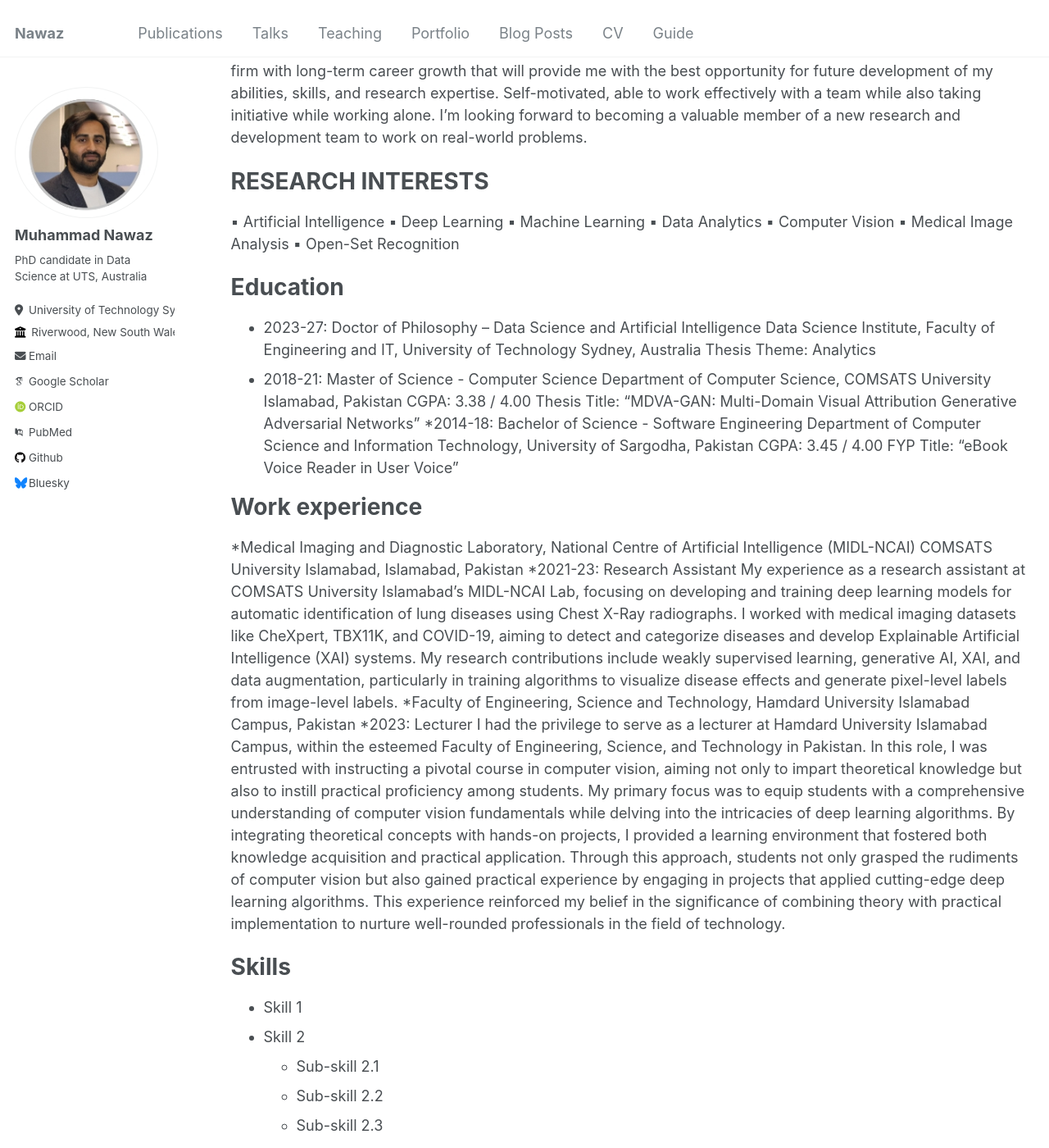
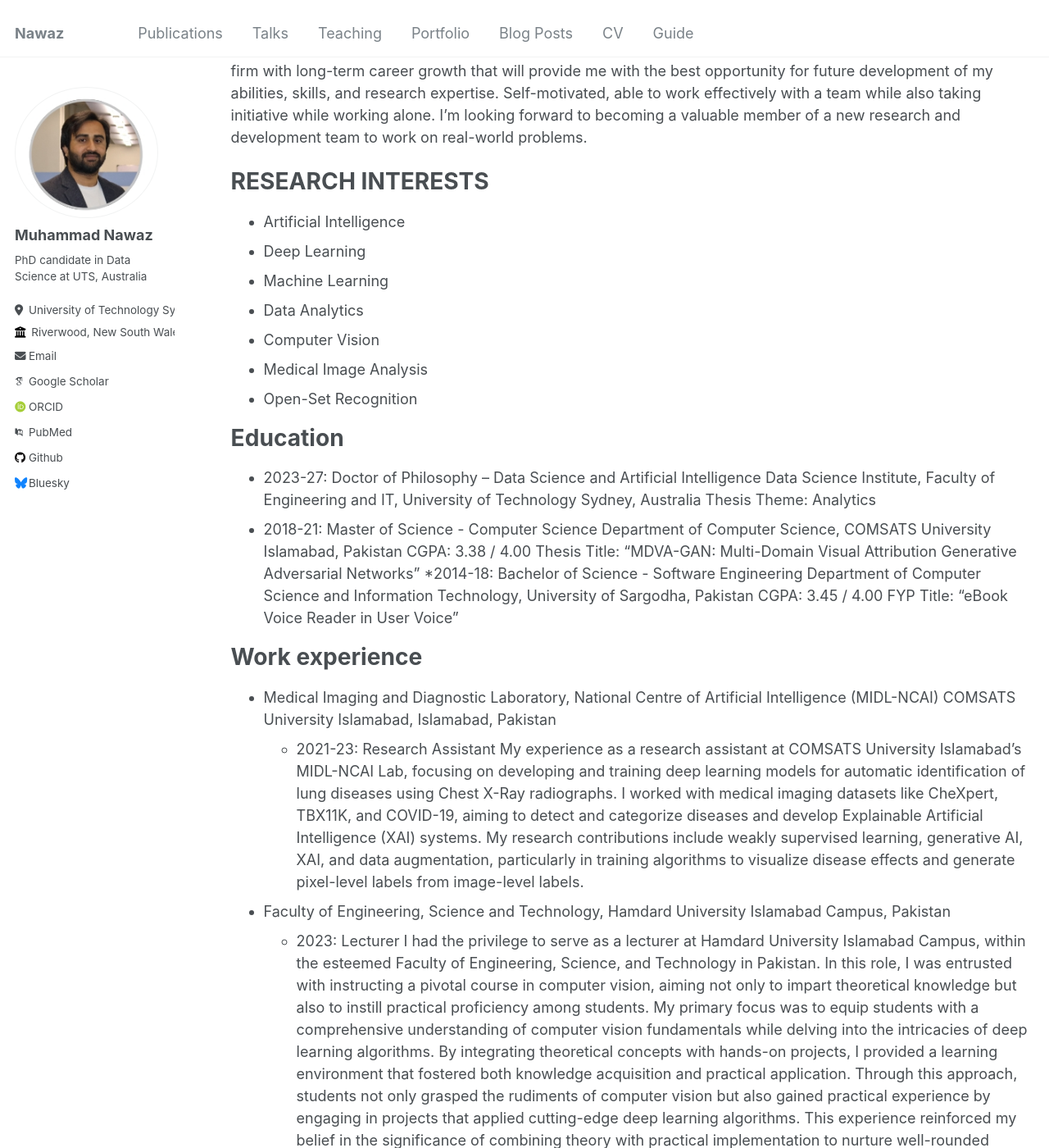
Before and after one commit to basmakhan11/Nawaz.github.io, a Jekyll site: the page built from _pages/cv.md, in a window 1280 px wide and 1400 px high, scrolled down 692 px. Shown: the whole window at 82% size. Built offline with Jekyll 4.4.1, drawn with Linux system fonts in a browser that asks for light colours; some web fonts are replaced; some of the changed text lies outside the part shown.

Commit message:
Update cv.md

```diff
--- a/_pages/cv.md
+++ b/_pages/cv.md
@@ -40,13 +40,13 @@ forward to becoming a valuable member of a new research and development team to
 
 RESEARCH INTERESTS
 ==========
-▪ Artificial Intelligence
-▪ Deep Learning
-▪ Machine Learning
-▪ Data Analytics
-▪ Computer Vision
-▪ Medical Image Analysis
-▪ Open-Set Recognition
+* Artificial Intelligence
+* Deep Learning
+* Machine Learning
+* Data Analytics
+* Computer Vision
+* Medical Image Analysis
+* Open-Set Recognition
 
 Education
 ======
@@ -65,11 +65,12 @@ FYP Title: “eBook Voice Reader in User Voice”
 
 Work experience
 ======
-*Medical Imaging and Diagnostic Laboratory, National Centre of Artificial Intelligence (MIDL-NCAI) COMSATS University Islamabad, Islamabad, Pakistan
-  *2021-23: Research Assistant
+* Medical Imaging and Diagnostic Laboratory, National Centre of Artificial Intelligence (MIDL-NCAI) COMSATS University Islamabad, Islamabad, Pakistan
+  * 2021-23: Research Assistant
   My experience as a research assistant at COMSATS University Islamabad's MIDL-NCAI Lab, focusing on developing and training deep learning models for automatic identification of lung diseases using Chest X-Ray radiographs. I worked with medical imaging datasets like CheXpert, TBX11K, and COVID-19, aiming to detect and categorize diseases and develop Explainable Artificial Intelligence (XAI) systems. My research contributions include weakly supervised learning, generative AI, XAI, and data augmentation, particularly in training algorithms to visualize disease effects and generate pixel-level labels from image-level labels.
-*Faculty of Engineering, Science and Technology, Hamdard University Islamabad Campus, Pakistan
-  *2023: Lecturer
+
+* Faculty of Engineering, Science and Technology, Hamdard University Islamabad Campus, Pakistan
+  * 2023: Lecturer
    I had the privilege to serve as a lecturer at Hamdard University Islamabad Campus, within the esteemed Faculty of Engineering, Science, and Technology in Pakistan. In this role, I was entrusted with instructing a pivotal course in computer vision, aiming not only to impart theoretical knowledge but also to instill practical proficiency among students. My primary focus was to equip students with a comprehensive understanding of computer vision fundamentals while delving into the intricacies of deep learning algorithms. By integrating theoretical concepts with hands-on projects, I provided a learning environment that fostered both knowledge acquisition and practical application. Through this approach, students not only grasped the rudiments of computer vision but also gained practical experience by engaging in projects that applied cutting-edge deep learning algorithms. This experience reinforced my belief in the significance of combining theory with practical implementation to nurture well-rounded professionals in the field of technology.
 
 
```
